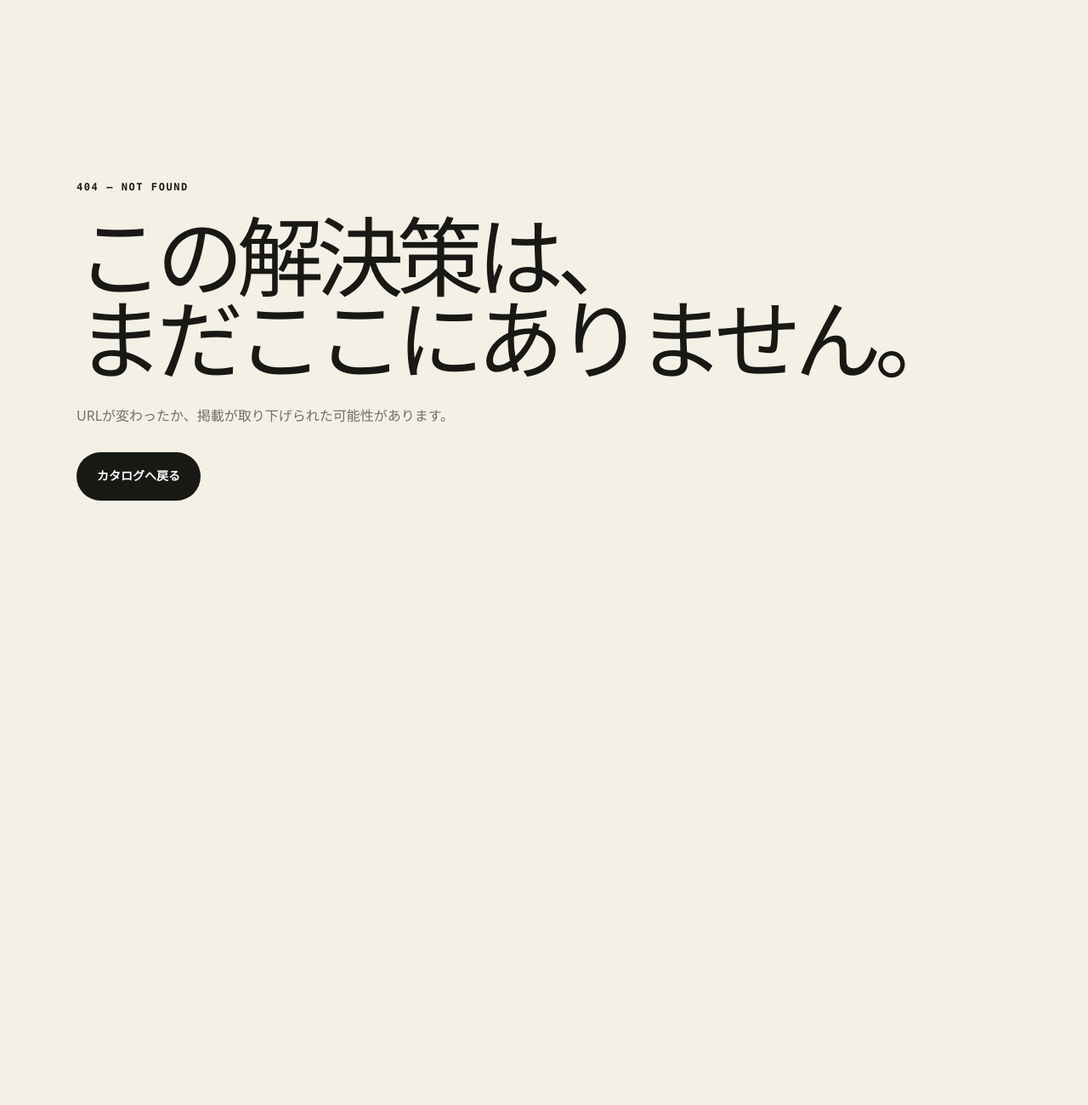
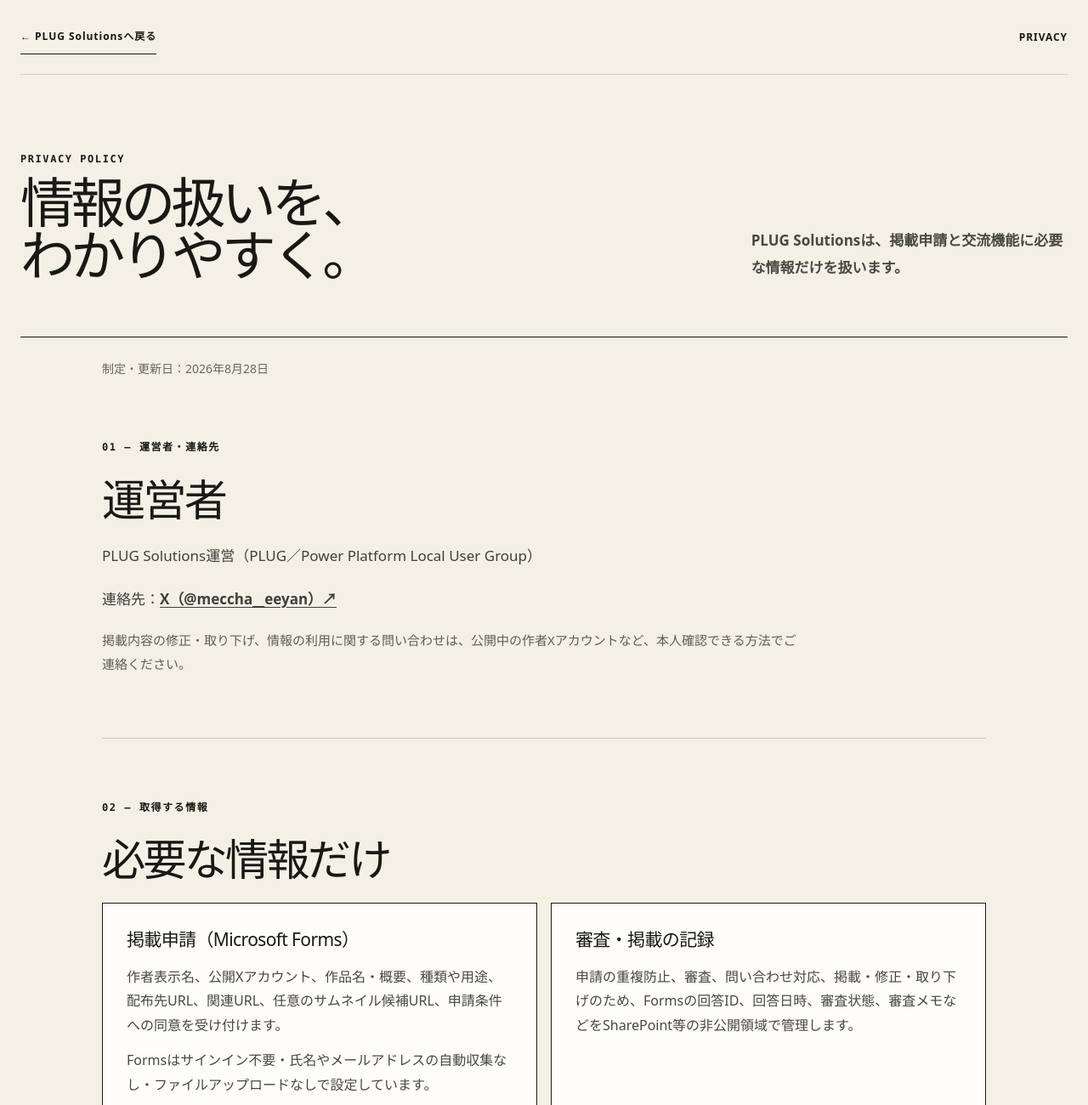
Before and after one commit to PLUG365/PLUGSolutions, a Next.js app: page /privacy in a window 1280 px wide. Before the commit this address had no page. Shown: the top 1300 px of the page at 85% size. Before the commit the page ends 800 px from the top, so only its background shows below. Built offline with nearby package versions, Linux system fonts and the light colour scheme.

Commit message:
add privacy policy page

```diff
--- a/app/SiteFooter.tsx
+++ b/app/SiteFooter.tsx
@@ -20,6 +20,7 @@
         <Link href="/#plug">PLUGについて</Link>
         <Link href="/#submit">掲載する</Link>
         <Link href="/guide/">掲載ガイド</Link>
+        <Link href="/privacy/">プライバシー</Link>
         <Link href="/lounge/">PLUG Lounge</Link>
         <a href={plugConnpassUrl} target="_blank" rel="noreferrer">connpass ↗</a>
         {reportUrl && <a href={reportUrl} target="_blank" rel="noreferrer">掲載内容を報告 ↗</a>}
--- a/app/globals.css
+++ b/app/globals.css
@@ -420,6 +420,26 @@
 .review-criteria p { margin: 0; font-size: 20px; line-height: 1.8; color: rgba(24,25,21,.84); }
 .guide-note { font-size: 17px; line-height: 1.8; color: rgba(24,25,21,.8); }
 .guide-note { display: block; margin: 22px 0; }
+.privacy-content { width: min(1040px, calc(100% - 48px)); margin: 0 auto; }
+.privacy-updated { margin: 26px 0 0; font-size: 14px; color: rgba(24,25,21,.64); }
+.privacy-section { padding: 72px 0; border-bottom: 1px solid var(--line); }
+.privacy-section:last-child { border-bottom: 0; }
+.privacy-section > h2 { margin: 0 0 24px; font-size: clamp(34px, 4vw, 54px); line-height: 1.05; letter-spacing: -.055em; }
+.privacy-section > p:not(.section-index), .privacy-list { max-width: 820px; font-size: 17px; line-height: 1.9; color: rgba(24,25,21,.82); }
+.privacy-section > p + p { margin-top: 18px; }
+.privacy-section a { text-decoration: underline; text-underline-offset: 3px; font-weight: 800; }
+.privacy-grid { display: grid; grid-template-columns: repeat(2, minmax(0, 1fr)); gap: 16px; }
+.privacy-grid article { padding: 26px 28px; border: 1px solid var(--ink); background: #fffdfa; }
+.privacy-grid h3 { margin: 0 0 12px; font-size: 21px; letter-spacing: -.03em; }
+.privacy-grid p { margin: 0; font-size: 16px; line-height: 1.8; color: rgba(24,25,21,.8); }
+.privacy-grid p + p { margin-top: 12px; }
+.privacy-list { margin: 0; padding-left: 1.4em; }
+.privacy-list li + li { margin-top: 8px; }
+.privacy-note { font-size: 15px !important; color: rgba(24,25,21,.68) !important; }
+.privacy-callout { padding: 38px 40px; background: var(--ink); color: white; border-bottom: 0; }
+.privacy-callout .section-index, .privacy-callout > p:not(.section-index) { color: rgba(255,255,255,.86); }
+.privacy-callout > h2 { color: white; }
+.privacy-callout a { color: white; }
 .lounge-hero { border-bottom: 0; }
 .lounge-status, .lounge-consent, .lounge-room { margin-bottom: 92px; padding: 42px; border: 1px solid var(--ink); background: #fffdfa; box-shadow: 10px 10px 0 var(--ink); }
 .lounge-status.closed { background: var(--cream); }
@@ -453,6 +473,11 @@
   .guide-grid h3 { margin-top: 45px; }
   .guide-flow li { grid-template-columns: 1fr; gap: 10px; }
   .operator-guide { padding-left: 16px; padding-right: 16px; }
+  .privacy-content { width: calc(100% - 32px); }
+  .privacy-section { padding: 56px 0; }
+  .privacy-section > p:not(.section-index), .privacy-list { font-size: 16px; }
+  .privacy-grid { grid-template-columns: 1fr; }
+  .privacy-callout { padding: 28px 20px; }
   .lounge-status, .lounge-consent, .lounge-room { margin-bottom: 66px; padding: 24px 20px; box-shadow: 7px 7px 0 var(--ink); }
   .lounge-status h2, .lounge-consent h2 { font-size: 32px; }
   .lounge-room { width: calc(100% - 16px); padding: 8px; }
--- /dev/null
+++ b/app/privacy/page.tsx
@@ -0,0 +1,117 @@
+import type { Metadata } from "next";
+import Link from "next/link";
+import SiteFooter from "../SiteFooter";
+
+export const metadata: Metadata = {
+  title: "プライバシーポリシー — PLUG Solutions",
+  description: "PLUG Solutionsにおける情報の収集、利用、保管、公開について説明します。",
+};
+
+const contactUrl = "https://x.com/meccha__eeyan";
+
+export default function PrivacyPage() {
+  return (
+    <main className="subpage-shell privacy-page">
+      <header className="detail-header">
+        <Link className="back-link" href="/">← PLUG Solutionsへ戻る</Link>
+        <span>PRIVACY</span>
+      </header>
+
+      <section className="subpage-hero privacy-hero">
+        <p className="section-index">PRIVACY POLICY</p>
+        <h1>情報の扱いを、<br />わかりやすく。</h1>
+        <p>PLUG Solutionsは、掲載申請と交流機能に必要な情報だけを扱います。</p>
+      </section>
+
+      <div className="privacy-content">
+        <p className="privacy-updated">制定・更新日：2026年8月28日</p>
+
+        <section className="privacy-section">
+          <p className="section-index">01 — 運営者・連絡先</p>
+          <h2>運営者</h2>
+          <p>PLUG Solutions運営（PLUG／Power Platform Local User Group）</p>
+          <p>連絡先：<a href={contactUrl} target="_blank" rel="noreferrer">X（@meccha__eeyan）↗</a></p>
+          <p className="privacy-note">掲載内容の修正・取り下げ、情報の利用に関する問い合わせは、公開中の作者Xアカウントなど、本人確認できる方法でご連絡ください。</p>
+        </section>
+
+        <section className="privacy-section">
+          <p className="section-index">02 — 取得する情報</p>
+          <h2>必要な情報だけ</h2>
+          <div className="privacy-grid">
+            <article>
+              <h3>掲載申請（Microsoft Forms）</h3>
+              <p>作者表示名、公開Xアカウント、作品名・概要、種類や用途、配布先URL、関連URL、任意のサムネイル候補URL、申請条件への同意を受け付けます。</p>
+              <p>Formsはサインイン不要・氏名やメールアドレスの自動収集なし・ファイルアップロードなしで設定しています。</p>
+            </article>
+            <article>
+              <h3>審査・掲載の記録</h3>
+              <p>申請の重複防止、審査、問い合わせ対応、掲載・修正・取り下げのため、Formsの回答ID、回答日時、審査状態、審査メモなどをSharePoint等の非公開領域で管理します。</p>
+            </article>
+            <article>
+              <h3>リアクション</h3>
+              <p>「気になる」「使ってみた」「導入できた」の種別、作品slug、ブラウザ内で生成した匿名tokenのハッシュ、UTC日付をCloudflare Worker／D1に保存します。</p>
+              <p>生のtoken、氏名、メールアドレス、Xアカウント、IPアドレス、User-Agentはアプリのデータベースへ保存しません。</p>
+            </article>
+            <article>
+              <h3>ブラウザの保存領域</h3>
+              <p>リアクションの連打防止のため、匿名tokenと作品ごとの選択状態をlocalStorageに保存します。ログイン、本人確認、広告配信には使用しません。</p>
+            </article>
+          </div>
+        </section>
+
+        <section className="privacy-section">
+          <p className="section-index">03 — 利用目的</p>
+          <h2>何のために使うか</h2>
+          <ul className="privacy-list">
+            <li>掲載申請の受付、内容確認、審査、掲載・修正・取り下げを行うため</li>
+            <li>掲載内容に確認が必要な場合、入力された公開Xアカウントへ連絡するため</li>
+            <li>重複登録、リアクションの連打、障害や不正利用を確認するため</li>
+            <li>サービスの安全な運営、問い合わせ対応、手順や機能の改善のため</li>
+          </ul>
+          <p>上記以外の広告配信、個人のプロファイリング、販売目的の利用は行いません。</p>
+        </section>
+
+        <section className="privacy-section">
+          <p className="section-index">04 — 公開する情報</p>
+          <h2>掲載時の範囲</h2>
+          <p>承認された作品名、作者表示名、公開Xアカウント、概要、種類・用途、配布先URL、審査で分類した関連リンク、処理済みサムネイル、集計したリアクション数を公開します。</p>
+          <p>Formsの回答ID、同意記録、回答日時、審査メモ、候補画像URL、token hash、その他の非公開情報は公開しません。申請内容に個人情報・顧客情報・機密情報が含まれていた場合は掲載しません。</p>
+        </section>
+
+        <section className="privacy-section">
+          <p className="section-index">05 — 外部サービス</p>
+          <h2>利用するサービス</h2>
+          <ul className="privacy-list">
+            <li>Microsoft Forms、SharePoint、Power Automate、Power Apps：申請受付・審査・非公開管理</li>
+            <li>GitHub Actions、GitHub：承認済みデータの検証、レビュー、公開ファイルの生成</li>
+            <li>Azure Static Web Apps：公開サイトの配信</li>
+            <li>Cloudflare Workers、D1：リアクションの集計と重複防止</li>
+            <li>chat.exe：同意した場合だけPLUG Loungeの埋め込み表示</li>
+          </ul>
+          <p>各サービス提供者が取り扱うログ、保存場所、保持期間、国外での取り扱いは、各提供者の規約・プライバシー情報にも従います。運営者は各サービスへ送る情報を必要最小限にします。</p>
+        </section>
+
+        <section className="privacy-section">
+          <p className="section-index">06 — 保管・削除</p>
+          <h2>必要な期間だけ</h2>
+          <p>申請・審査・掲載・問い合わせ対応に必要な期間だけ非公開記録を保管し、目的を達成して不要になった情報は合理的な期間内に削除または利用できない形にします。リアクションのtoken hashは、集計と同一作品・同一種別の重複防止に必要な期間だけ保管します。</p>
+          <p>掲載作品の修正・取り下げ、申請情報の訂正・削除に関する相談は、<a href={contactUrl} target="_blank" rel="noreferrer">連絡先（X）↗</a>からご連絡ください。本人確認や対象情報の特定をお願いする場合があります。</p>
+        </section>
+
+        <section className="privacy-section privacy-callout">
+          <p className="section-index">07 — 申請前に</p>
+          <h2>送らないもの</h2>
+          <p>本名、メールアドレス、会社や顧客の機密情報、社内URL、APIキー、パスワードなどは入力しないでください。公開してよい作者表示名とXアカウントだけを入力してください。</p>
+        </section>
+
+        <section className="privacy-section">
+          <p className="section-index">08 — 改定</p>
+          <h2>内容の更新</h2>
+          <p>サービスの機能や利用サービスの変更に応じて本ポリシーを改定します。重要な変更はサイト上で案内し、ページ上部の更新日を更新します。</p>
+        </section>
+      </div>
+
+      <SiteFooter />
+    </main>
+  );
+}
```
Also changed, not shown: 1 other file (tests, documents, lock files or other folders).
